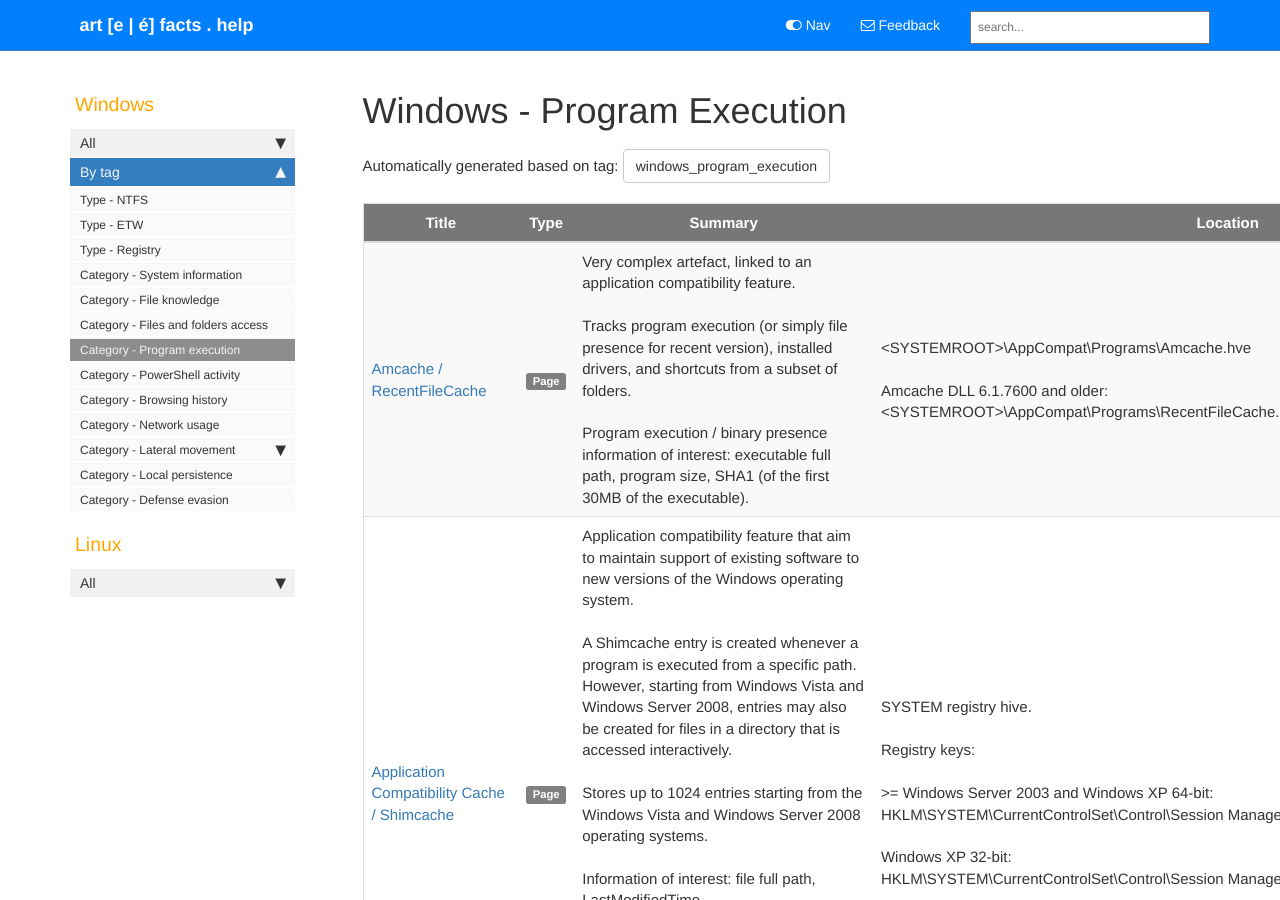
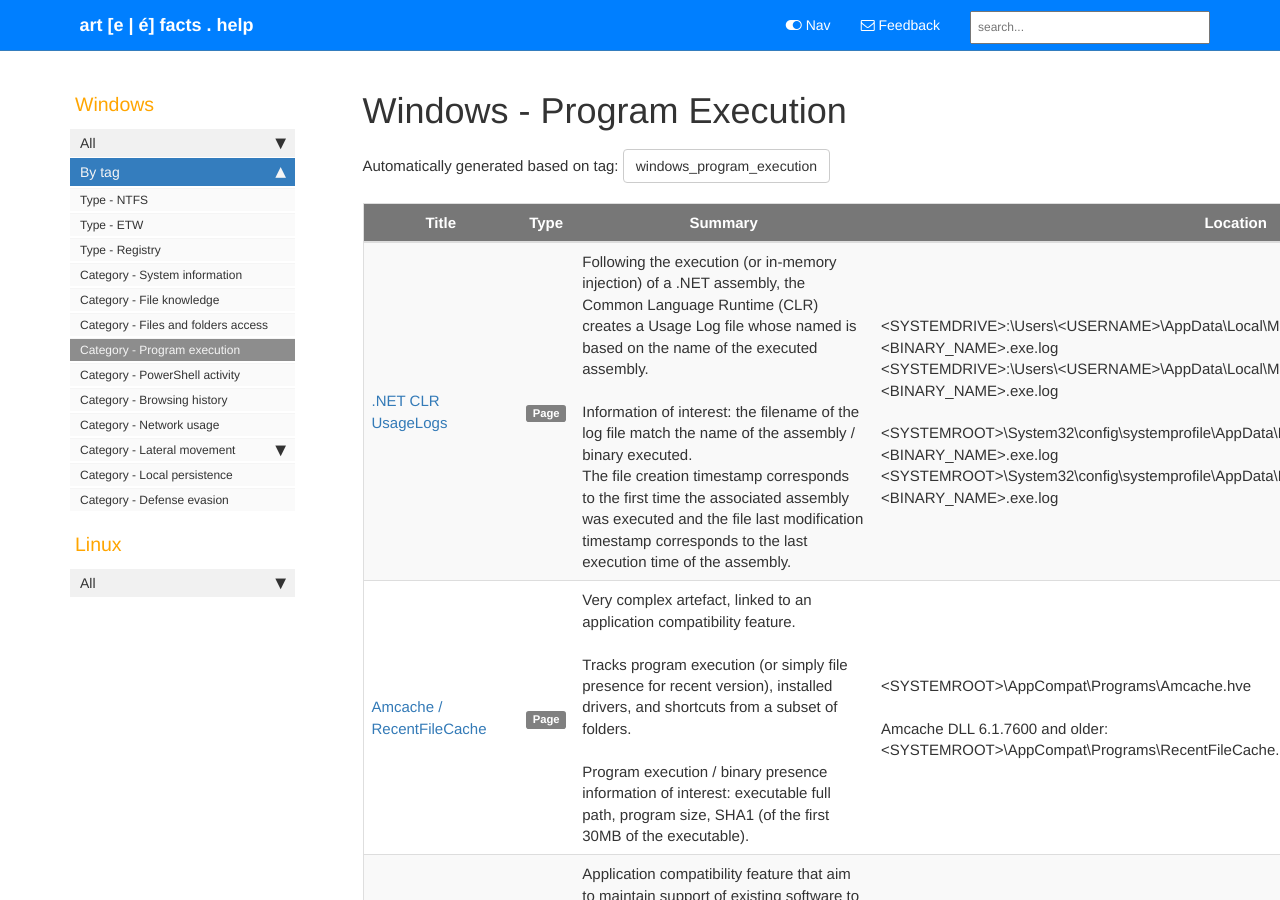
Before and after one commit to Qazeer/artefacts.help, a Jekyll site: the page built from pages/tags/tag_windows_program_execution.md, in a window 1280 px wide and 900 px high. Built offline with Jekyll 4.4.1, drawn with Linux system fonts in a browser that asks for light colours; our own code applies the rules of GitHub Pages for plain Markdown files; comment, search, counter and statistics services are not loaded.

Commit message:
[Artefact] .NET CLR UsageLogs - init

```diff
--- a/_data/sidebars/sidebar.yml
+++ b/_data/sidebars/sidebar.yml
@@ -186,6 +186,10 @@ entries:
       url: /windows_lnk.html
       output: web
 
+    - title: .NET CLR UsageLogs
+      url: /windows_net_clr_usagelogs.html
+      output: web
+
     - title: PCA
       url: /windows_pca.html
       output: web
--- /dev/null
+++ b/pages/windows/net_clr_usagelogs.md
@@ -0,0 +1,46 @@
+---
+title: .NET CLR UsageLogs
+summary: 'Following the execution (or in-memory injection) of a .NET assembly, the Common Language Runtime (CLR) creates a Usage Log file whose named is based on the name of the executed assembly.\n\nInformation of interest: the filename of the log file match the name of the assembly / binary executed.\nThe file creation timestamp corresponds to the first time the associated assembly was executed and the file last modification timestamp corresponds to the last execution time of the assembly.'
+keywords:
+tags:
+  - windows_program_execution
+location: '<SYSTEMDRIVE>:\Users\<USERNAME>\AppData\Local\Microsoft\CLR_v<VERSION>\<BINARY_NAME>.exe.log\n<SYSTEMDRIVE>:\Users\<USERNAME>\AppData\Local\Microsoft\CLR_v<VERSION>\UsageLogs\<BINARY_NAME>.exe.log\n\n<SYSTEMROOT>\System32\config\systemprofile\AppData\Local\Microsoft\CLR_<VERSION>\<BINARY_NAME>.exe.log\n<SYSTEMROOT>\System32\config\systemprofile\AppData\Local\Microsoft\CLR_<VERSION>\UsageLogs\<BINARY_NAME>.exe.log'
+last_updated: 2024-01-06
+sidebar: sidebar
+permalink: windows_net_clr_usagelogs.html
+folder: windows
+---
+
+### Overview
+
+**Following the execution (or in-memory injection) of a `.NET` assembly**, the
+`Common Language Runtime (CLR)` creates **a `Usage Log` file whose named is
+based on the name of the executed assembly**.
+
+The file is written just prior the assembly execution terminate, and will thus
+not be written if the process does not gracefully exit.
+
+### Information of interest
+
+**The filename of the log file match the name of the assembly / binary
+executed.**
+
+The **file creation timestamp corresponds to the first time the associated
+assembly was executed** and the **file last modification timestamp corresponds
+to the last execution time** of the assembly.
+
+The content of the file itself does not appear to hold forensics value.
+
+### Tool(s)
+
+The [`ConvertUsageLogsTo-CSV.ps1`](https://gist.github.com/Qazeer/6c655627962f034aa2b6e92594770ee2)
+PowerShell script (`KAPE` associated module
+`PowerShell_ConvertUsageLogsTo-CSV`) can be used to recursively process the
+specified directory to aggregate the `Usage Log` file names in a single CSV
+output (grouping filename by user).
+
+### References
+
+  - [BOHOPS - INVESTIGATING .NET CLR USAGE LOG TAMPERING TECHNIQUES FOR EDR EVASION](https://bohops.com/2021/03/16/investigating-net-clr-usage-log-tampering-techniques-for-edr-evasion/)
+
+  - Menasec - Interesting DFIR traces of .NET CLR - DOWN
```
